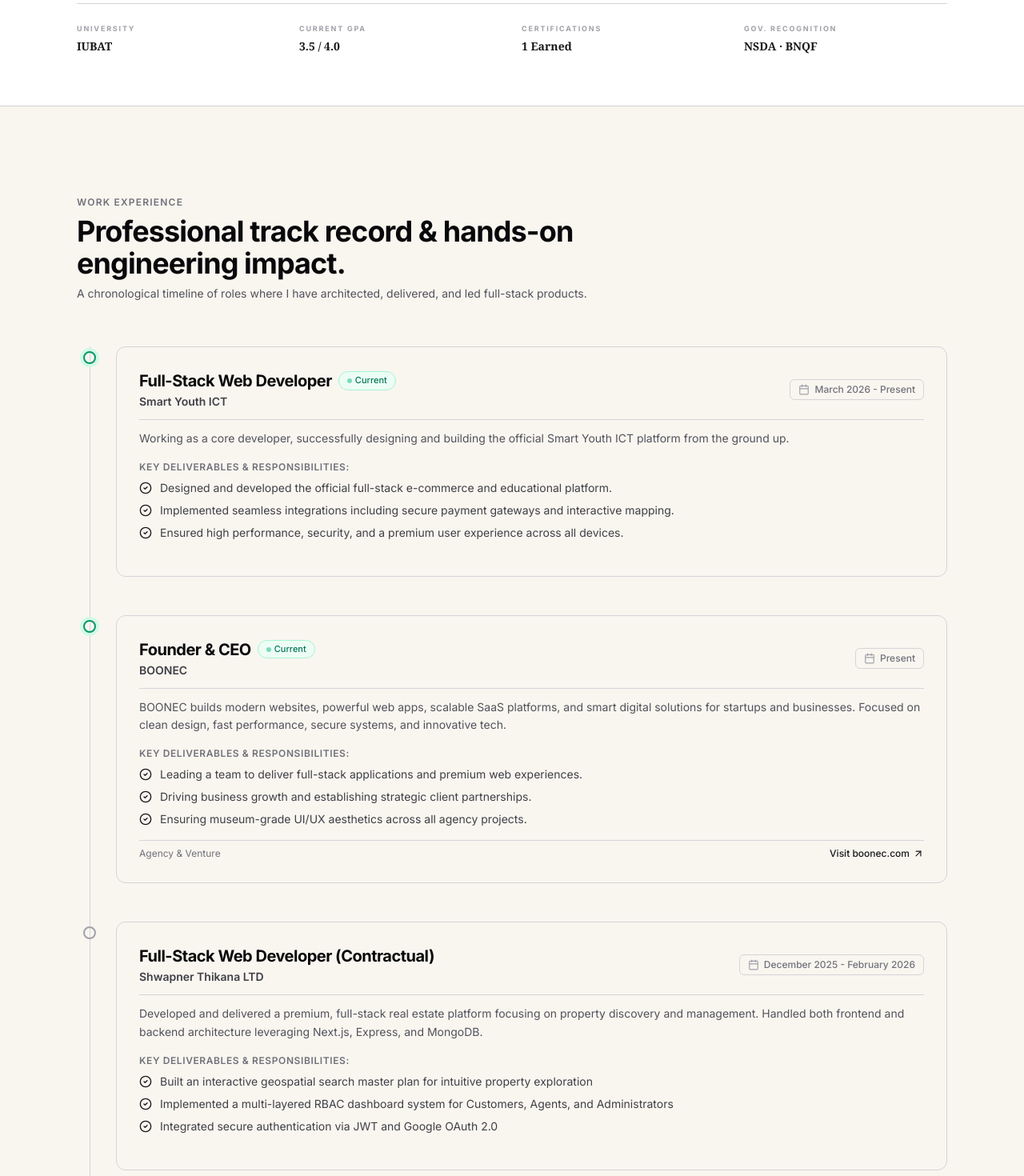
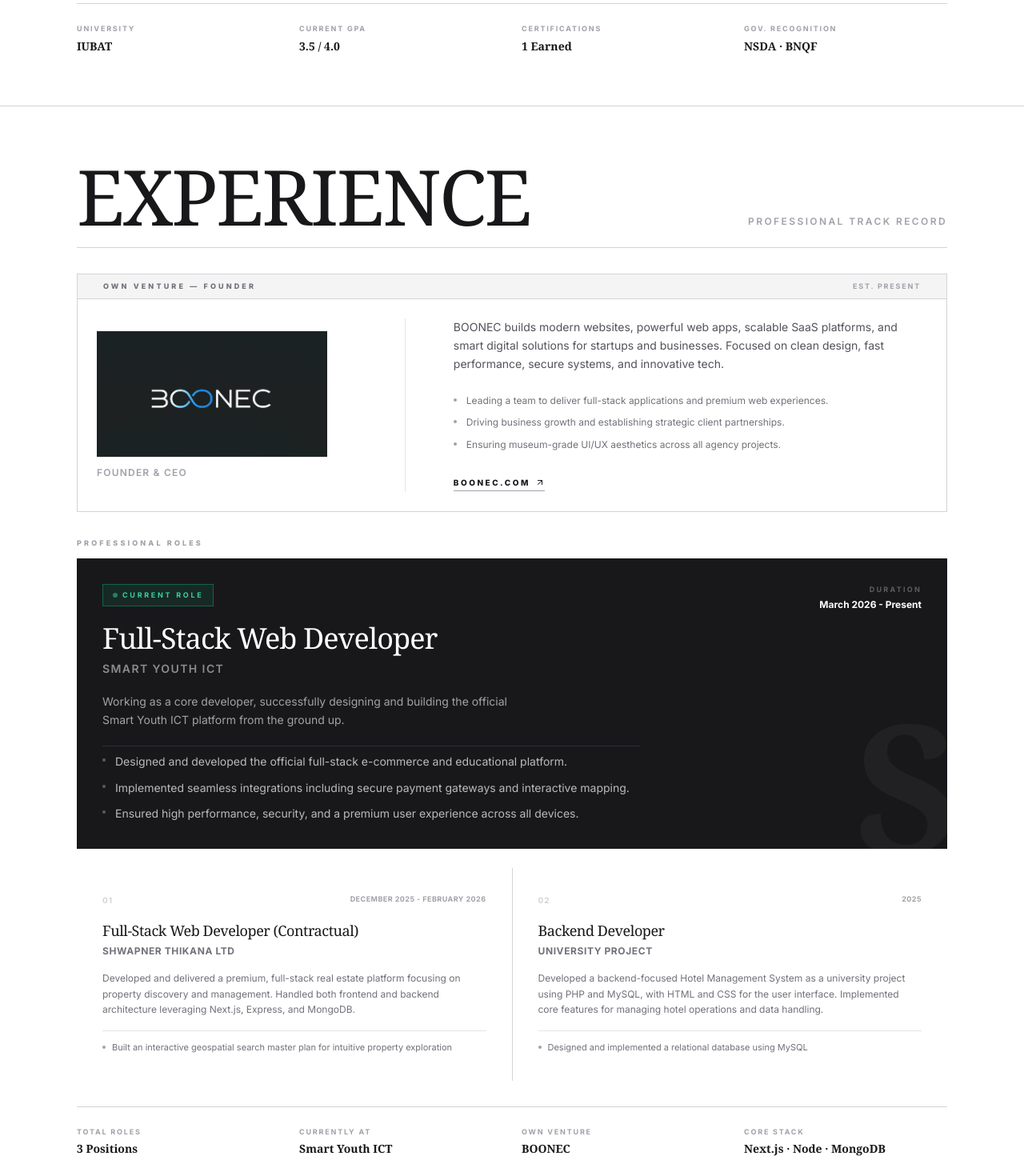
Before and after one commit to Tafsirchy/My-Portfolio, a React (Vite) app: page / in a window 1280 px wide. Shown: the part 6100-7570 px from the top of the page at 80% size. Built offline with nearby package versions, Linux system fonts and the light colour scheme.

Commit message:
style(experience): use white background

```diff
--- a/src/components/Experience.jsx
+++ b/src/components/Experience.jsx
@@ -1,118 +1,257 @@
-import { Briefcase, Calendar, CheckCircle2, ArrowUpRight } from 'lucide-react';
+import { motion } from 'framer-motion';
+import { ArrowUpRight } from 'lucide-react';
 import { experience } from '@/data/portfolio';
+
+const elegantEase = [0.16, 1, 0.3, 1];
 
 const Experience = () => {
   if (!experience || experience.length === 0) return null;
 
-  // Ensure logical reverse-chronological order (Present roles first)
-  const sortedExperience = [...experience].sort((a, b) => {
-    if (a.duration.includes('Present')) return -1;
-    if (b.duration.includes('Present')) return 1;
+  // Separate BOONEC (own venture) from professional roles
+  const boonec = experience.find((e) => e.company === 'BOONEC');
+  const professional = experience
+    .filter((e) => e.company !== 'BOONEC')
+    .sort((a, b) => {
+      if (a.duration.toLowerCase().includes('present')) return -1;
+      if (b.duration.toLowerCase().includes('present')) return 1;
       return b.id - a.id;
     });
 
+  const currentJob = professional[0];
+  const pastJobs = professional.slice(1);
+
   return (
-    <section id="experience" className="py-20 md:py-28 border-t border-zinc-300 bg-transparent">
+    <section
+      id="experience"
+      className="py-12 md:py-16 bg-[#FFFFFF] border-t border-zinc-300 overflow-hidden"
+    >
       <div className="max-w-6xl mx-auto px-4 sm:px-6 lg:px-8">
 
-        {/* Section Header */}
-        <div className="max-w-2xl mb-14 space-y-2">
-          <p className="text-xs font-semibold uppercase tracking-widest text-zinc-500">Work Experience</p>
-          <h2 className="text-3xl sm:text-4xl font-bold tracking-tight text-zinc-950">
-            Professional track record & hands-on engineering impact.
+        {/* ── Section Header ── */}
+        <motion.div
+          initial={{ opacity: 0, y: 24 }}
+          whileInView={{ opacity: 1, y: 0 }}
+          viewport={{ once: true, margin: '-80px' }}
+          transition={{ duration: 1, ease: elegantEase }}
+          className="mb-8 border-b border-zinc-300 pb-4 flex flex-col sm:flex-row sm:items-end sm:justify-between gap-4"
+        >
+          <h2 className="text-6xl sm:text-7xl md:text-8xl font-serif tracking-tight text-zinc-900 uppercase leading-none">
+            Experience
           </h2>
-          <p className="text-sm text-zinc-600">
-            A chronological timeline of roles where I have architected, delivered, and led full-stack products.
+          <p className="text-xs font-semibold uppercase tracking-[0.2em] text-zinc-400 sm:pb-2">
+            Professional Track Record
+          </p>
+        </motion.div>
+
+        {/* ════════════════════════════════════════════
+            BOONEC — OWN VENTURE (separate, distinct)
+        ════════════════════════════════════════════ */}
+        {boonec && (
+          <motion.div
+            initial={{ opacity: 0, y: 30 }}
+            whileInView={{ opacity: 1, y: 0 }}
+            viewport={{ once: true, margin: '-60px' }}
+            transition={{ duration: 1.1, ease: elegantEase }}
+            className="mb-8 border border-zinc-300 group hover:border-zinc-500 transition-colors duration-500"
+          >
+            {/* Venture label strip */}
+            <div className="border-b border-zinc-300 px-6 sm:px-8 py-2 flex items-center justify-between bg-zinc-100">
+              <span className="text-[9px] font-black uppercase tracking-[0.35em] text-zinc-500">
+                Own Venture — Founder
+              </span>
+              <span className="text-[9px] font-bold uppercase tracking-[0.2em] text-zinc-400">
+                Est. {boonec.duration}
+              </span>
+            </div>
+
+            <div className="p-5 sm:p-6 grid sm:grid-cols-12 gap-5 sm:gap-8 items-center">
+              {/* BOONEC Logo */}
+              <div className="sm:col-span-4 flex flex-col gap-3">
+                <img
+                  src="/assets/BOONEC_logo_modern.png"
+                  alt="BOONEC"
+                  className="w-60 sm:w-72 object-contain"
+                />
+                <p className="text-xs font-semibold uppercase tracking-widest text-zinc-400 font-sans">
+                  {boonec.position}
                 </p>
               </div>
 
-        {/* Timeline Container */}
-        <div className="relative border-l border-zinc-300 ml-3 sm:ml-4 space-y-10 sm:space-y-12">
-          {sortedExperience.map((exp, index) => {
-            const isCurrent = exp.duration.toLowerCase().includes('present');
+              {/* Divider */}
+              <div className="hidden sm:block sm:col-span-1 h-full">
+                <div className="w-px h-full bg-zinc-200 mx-auto" />
+              </div>
+              <div className="sm:hidden border-t border-zinc-200" />
 
-            return (
-              <div key={exp.id} className="relative pl-6 sm:pl-8 group">
-                {/* Node marker on the line */}
+              {/* Right: description + achievements */}
+              <div className="sm:col-span-7 space-y-4">
+                <p className="text-sm text-zinc-600 leading-relaxed font-sans">
+                  {boonec.description}
+                </p>
+                {boonec.achievements && (
+                  <div className="space-y-2 pt-2">
+                    {boonec.achievements.map((item, i) => (
+                      <div key={i} className="flex items-start gap-3">
+                        <span className="mt-[7px] w-1 h-1 rounded-full bg-zinc-400 shrink-0" />
+                        <p className="text-xs text-zinc-500 leading-relaxed font-sans">{item}</p>
+                      </div>
+                    ))}
+                  </div>
+                )}
+                <div className="pt-2">
+                  <a
+                    href="https://boonec.com"
+                    target="_blank"
+                    rel="noopener noreferrer"
+                    className="inline-flex items-center gap-1.5 text-[10px] font-black uppercase tracking-[0.25em] text-zinc-900 border-b border-zinc-400 pb-0.5 hover:border-zinc-900 transition-colors duration-300"
+                  >
+                    boonec.com <ArrowUpRight className="w-3 h-3" />
+                  </a>
+                </div>
+              </div>
+            </div>
+          </motion.div>
+        )}
+
+        {/* ── Professional Roles label ── */}
+        <motion.p
+          initial={{ opacity: 0 }}
+          whileInView={{ opacity: 1 }}
+          viewport={{ once: true }}
+          transition={{ duration: 0.8, delay: 0.1 }}
+          className="text-[9px] font-black uppercase tracking-[0.35em] text-zinc-400 mb-3"
+        >
+          Professional Roles
+        </motion.p>
+
+        {/* ════════════════════════════════════════════
+            CURRENT JOB — inverted dark featured card
+        ════════════════════════════════════════════ */}
+        {currentJob && (
+          <motion.div
+            initial={{ opacity: 0, y: 40, filter: 'blur(8px)' }}
+            whileInView={{ opacity: 1, y: 0, filter: 'blur(0px)' }}
+            viewport={{ once: true, margin: '-60px' }}
+            transition={{ duration: 1.2, ease: elegantEase }}
+            className="relative bg-zinc-900 text-[#FFFFFF] overflow-hidden mb-6 group"
+          >
+            {/* Decorative ghost letter */}
             <span
-                  className={`absolute -left-[9px] top-1.5 w-4 h-4 rounded-full border-2 bg-transparent transition-colors ${
-                    isCurrent
-                      ? 'border-emerald-600 ring-4 ring-emerald-100'
-                      : 'border-zinc-400 group-hover:border-zinc-900'
-                  }`}
-                />
+              className="pointer-events-none absolute -right-4 -bottom-8 text-[10rem] sm:text-[14rem] font-serif font-bold text-white/[0.04] leading-none select-none"
+              aria-hidden="true"
+            >
+              {currentJob.company.charAt(0)}
+            </span>
 
-                {/* Experience Card */}
-                <div className="bg-transparent border border-zinc-300 rounded-xl p-6 sm:p-7 shadow-xs hover:shadow-subtle hover:border-zinc-300 transition-all">
+            <div className="relative z-10 p-6 sm:p-8 grid sm:grid-cols-12 gap-6 sm:gap-8 items-start">
+              <div className="sm:col-span-8 space-y-5">
+                <div className="flex flex-wrap items-center gap-2">
+                  <span className="inline-flex items-center gap-1.5 text-[9px] font-bold uppercase tracking-[0.3em] text-emerald-400 border border-emerald-500/40 bg-emerald-500/10 px-3 py-1.5">
+                    <span className="w-1.5 h-1.5 rounded-full bg-emerald-400 animate-pulse" />
+                    Current Role
+                  </span>
+                </div>
 
-                  {/* Top Meta Row */}
-                  <div className="flex flex-col sm:flex-row sm:items-center justify-between gap-2 mb-3 pb-3 border-b border-zinc-300">
                 <div>
-                      <div className="flex items-center gap-2 flex-wrap">
-                        <h3 className="text-lg sm:text-xl font-bold text-zinc-950 tracking-tight">
-                          {exp.position}
+                  <h3 className="text-3xl sm:text-4xl font-serif text-[#FFFFFF] leading-tight tracking-tight">
+                    {currentJob.position}
                   </h3>
-                        {isCurrent && (
-                          <span className="inline-flex items-center gap-1 px-2.5 py-0.5 rounded-full text-[11px] font-medium bg-emerald-50 text-emerald-700 border border-emerald-200">
-                            <span className="w-1.5 h-1.5 rounded-full bg-emerald-500 animate-pulse"></span>
-                            Current
-                          </span>
+                  <p className="text-sm font-semibold text-white/50 mt-2 font-sans uppercase tracking-widest">
+                    {currentJob.company}
+                  </p>
+                </div>
+
+                <p className="text-sm text-white/60 leading-relaxed font-sans max-w-lg">
+                  {currentJob.description}
+                </p>
+
+                {currentJob.achievements && (
+                  <div className="space-y-2.5 pt-2 border-t border-white/10">
+                    {currentJob.achievements.map((item, i) => (
+                      <div key={i} className="flex items-start gap-3">
+                        <span className="mt-[7px] w-1 h-1 rounded-full bg-white/30 shrink-0" />
+                        <p className="text-sm text-white/70 leading-relaxed font-sans">{item}</p>
+                      </div>
+                    ))}
+                  </div>
                 )}
               </div>
-                      <p className="text-sm font-semibold text-zinc-700 mt-0.5">
+
+              <div className="sm:col-span-4 flex sm:flex-col sm:items-end gap-6 sm:gap-4">
+                <div className="sm:text-right">
+                  <p className="text-[9px] font-bold uppercase tracking-[0.25em] text-white/30 mb-1">Duration</p>
+                  <p className="text-xs font-bold text-[#FFFFFF] font-sans leading-snug">{currentJob.duration}</p>
+                </div>
+              </div>
+            </div>
+          </motion.div>
+        )}
+
+        {/* ════════════════════════════════════════════
+            PAST JOBS — compact grid
+        ════════════════════════════════════════════ */}
+        {pastJobs.length > 0 && (
+          <div className={`grid gap-px bg-zinc-300 ${pastJobs.length === 1 ? 'grid-cols-1' : 'sm:grid-cols-2'}`}>
+            {pastJobs.map((exp, index) => (
+              <motion.div
+                key={exp.id}
+                initial={{ opacity: 0, y: 30 }}
+                whileInView={{ opacity: 1, y: 0 }}
+                viewport={{ once: true, margin: '-40px' }}
+                transition={{ duration: 1, ease: elegantEase, delay: index * 0.12 }}
+                className="bg-[#FFFFFF] p-6 sm:p-8 flex flex-col gap-4 group hover:bg-zinc-100 transition-colors duration-400"
+              >
+                <div className="flex items-start justify-between">
+                  <span className="text-[10px] font-bold uppercase tracking-widest text-zinc-300 group-hover:text-zinc-500 transition-colors">
+                    {String(index + 1).padStart(2, '0')}
+                  </span>
+                  <span className="text-[9px] font-bold uppercase tracking-wider text-zinc-400 text-right">
+                    {exp.duration}
+                  </span>
+                </div>
+
+                <div className="flex-1">
+                  <h4 className="text-base sm:text-lg font-serif text-zinc-900 leading-snug tracking-tight mb-1">
+                    {exp.position}
+                  </h4>
+                  <p className="text-xs font-bold uppercase tracking-wider text-zinc-500 font-sans">
                     {exp.company}
                   </p>
                 </div>
 
-                    <div className="inline-flex items-center gap-1.5 text-xs text-zinc-500 font-medium bg-transparent px-2.5 py-1 rounded-md border border-zinc-300 self-start sm:self-auto">
-                      <Calendar className="w-3.5 h-3.5 text-zinc-400" />
-                      <span>{exp.duration}</span>
+                <p className="text-xs text-zinc-500 leading-relaxed font-sans">{exp.description}</p>
+
+                {exp.achievements?.[0] && (
+                  <div className="pt-3 border-t border-zinc-200 flex items-start gap-2">
+                    <span className="mt-[6px] w-1 h-1 rounded-full bg-zinc-400 shrink-0" />
+                    <p className="text-[11px] text-zinc-500 leading-relaxed font-sans">{exp.achievements[0]}</p>
                   </div>
-                  </div>
-
-                  {/* Role Description */}
-                  <p className="text-sm text-zinc-600 leading-relaxed mb-4">
-                    {exp.description}
-                  </p>
-
-                  {/* Key Achievements */}
-                  {exp.achievements && exp.achievements.length > 0 && (
-                    <div className="space-y-2 mb-4">
-                      <p className="text-xs font-semibold uppercase tracking-wider text-zinc-500">
-                        Key Deliverables & Responsibilities:
-                      </p>
-                      <ul className="space-y-2">
-                        {exp.achievements.map((item, aIdx) => (
-                          <li key={aIdx} className="flex items-start gap-2.5 text-xs sm:text-sm text-zinc-700">
-                            <CheckCircle2 className="w-4 h-4 text-zinc-900 shrink-0 mt-0.5" />
-                            <span>{item}</span>
-                          </li>
+                )}
+              </motion.div>
             ))}
-                      </ul>
           </div>
         )}
 
-                  {/* Company link if BOONEC */}
-                  {exp.company === 'BOONEC' && (
-                    <div className="pt-2 border-t border-zinc-300 flex items-center justify-between">
-                      <span className="text-xs text-zinc-500">Agency & Venture</span>
-                      <a
-                        href="https://boonec.com"
-                        target="_blank"
-                        rel="noopener noreferrer"
-                        className="inline-flex items-center gap-1 text-xs font-medium text-zinc-900 hover:text-zinc-600"
+        {/* ── Stats Bar ── */}
+        <motion.div
+          initial={{ opacity: 0, y: 20 }}
+          whileInView={{ opacity: 1, y: 0 }}
+          viewport={{ once: true }}
+          transition={{ duration: 1, ease: elegantEase, delay: 0.3 }}
+          className="mt-8 pt-6 border-t border-zinc-300 grid grid-cols-2 sm:grid-cols-4 gap-6"
         >
-                        Visit boonec.com
-                        <ArrowUpRight className="w-3.5 h-3.5" />
-                      </a>
+          {[
+            { label: 'Total Roles', value: `${professional.length} Positions` },
+            { label: 'Currently At', value: 'Smart Youth ICT' },
+            { label: 'Own Venture', value: 'BOONEC' },
+            { label: 'Core Stack', value: 'Next.js · Node · MongoDB' },
+          ].map(({ label, value }) => (
+            <div key={label}>
+              <p className="text-[9px] font-bold uppercase tracking-[0.2em] text-zinc-400 mb-1">{label}</p>
+              <p className="text-sm font-bold text-zinc-900 font-serif">{value}</p>
             </div>
-                  )}
-
-                </div>
-              </div>
-            );
-          })}
-        </div>
+          ))}
+        </motion.div>
 
       </div>
     </section>
```
Lines whose indentation alone changed are shown as unchanged.
